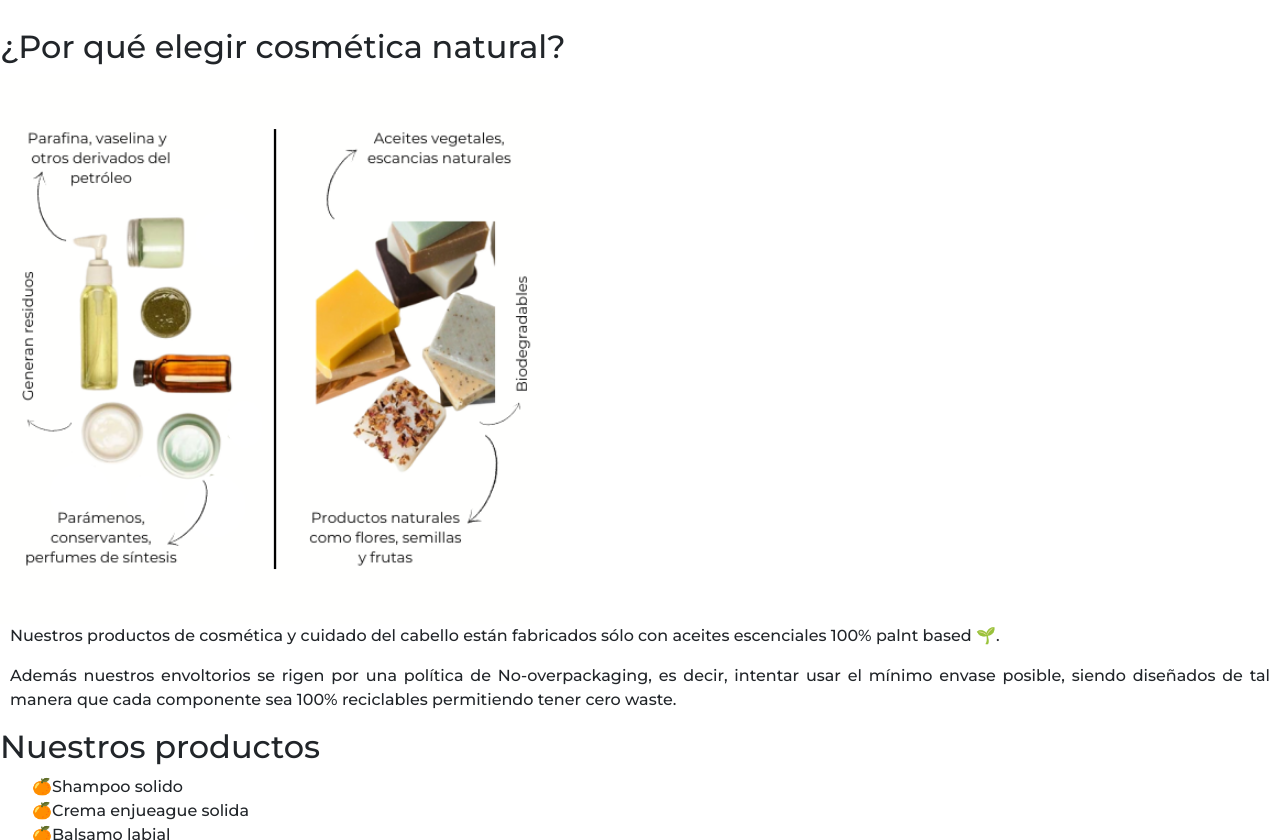
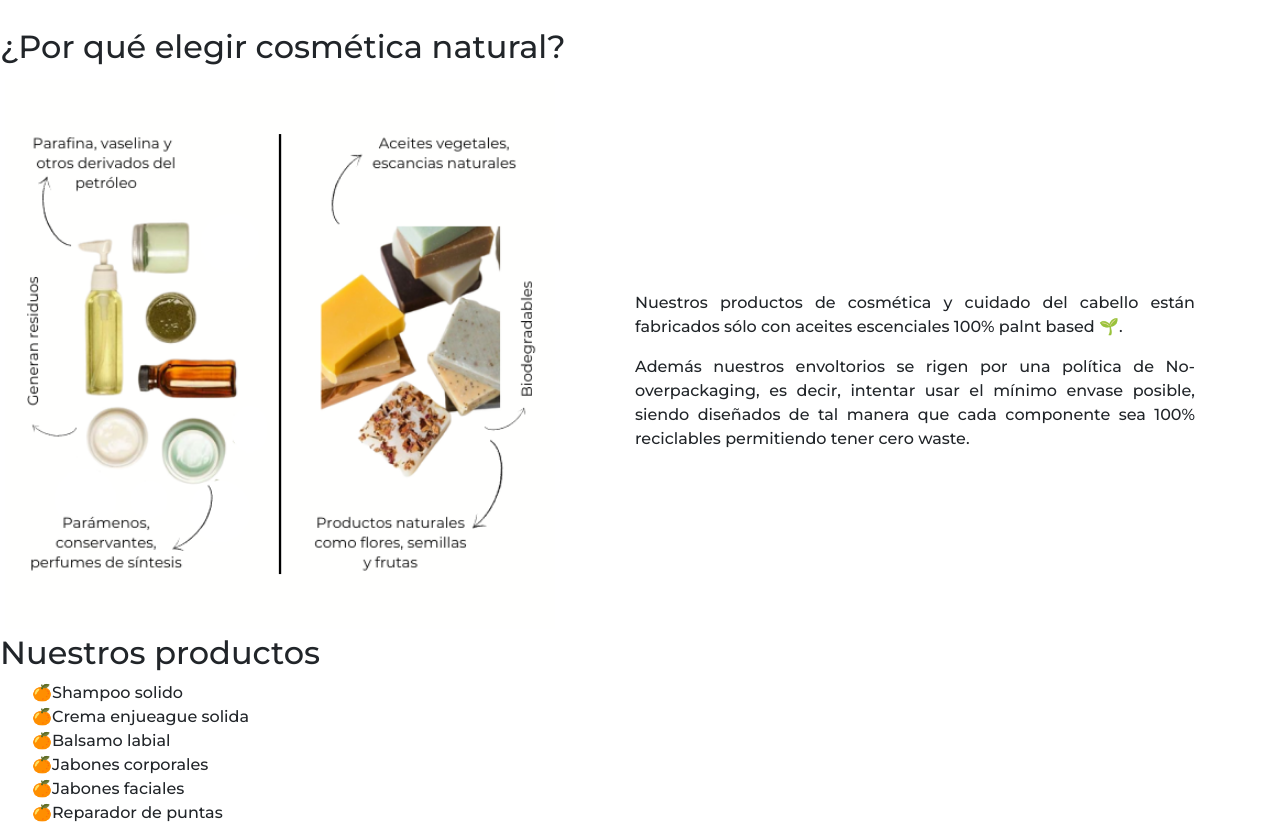
Before and after one commit to SofiSofai/Narnajo-Web, a website: page index.html in a window 1280 px wide. Shown: the part 983-1823 px from the top of the page. Drawn offline with nearby package versions, Linux system fonts and the light colour scheme.

Commit message:
display flex en vs

```diff
--- a/scss/componentes/_intro.scss
+++ b/scss/componentes/_intro.scss
@@ -59,8 +59,14 @@
 }
 .natural-artificial{
     display: flex;
-    flex-wrap: wrap;
+    width: auto;
+    padding: 5px;
 }
 .flex-sh{
     flex-shrink: 1;
+    justify-content: center;
+    align-content: center;
+    padding-top: 50px;
+    padding-left: 70px;
+    padding-right: 70px;
 }
```
Also changed, not shown: css/style.css, 1 other file.
